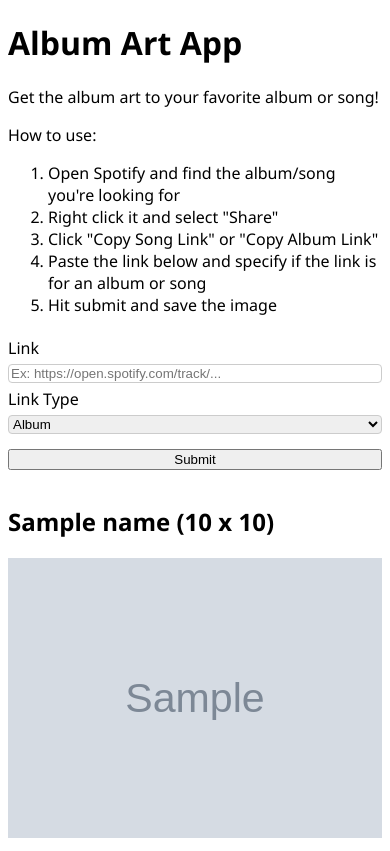
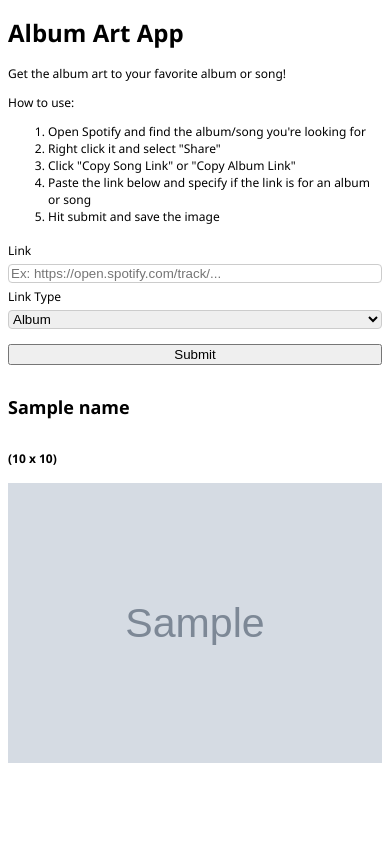
Before and after one commit to isaac-18/album-art-app, a Flask app: template templates/index.html in a window 390 px wide. After the commit the page ends 763 px from the top, so only its background shows below. Run offline with Flask 2, Linux system fonts and the light colour scheme; the template is opened without the code that fills it: most values are stand-ins (such as "Sample title", 1, 10 or a date in 2020); grey boxes marked "Sample" are stand-in pictures.

Commit message:
Made site a bit more responsive

```diff
--- a/app.py
+++ b/app.py
@@ -40,7 +40,6 @@ def data():
             errorCode = 'Error: Invalid link and/or link type. Please double check and try again.'
             return render_template('index.html', errorCode = errorCode)
 
-        # return render_template('index.html', name = name, image_url = image_url)
         return render_template('index.html', name = name, images = images)
 
 if __name__ == "__main__":
--- a/static/css/style.css
+++ b/static/css/style.css
@@ -4,6 +4,7 @@
 
 body {
   font-family: 'Segoe UI', Tahoma, Geneva, Verdana, sans-serif;
+  font-size: 100%;
 }
 
 form {
@@ -31,7 +32,6 @@ textarea {
   border-radius: 4px;
 }
 
-
 input[type=submit] {
   margin: 15px 0;
 }
@@ -40,3 +40,24 @@ img {
   max-width: 100%;
   height: auto;
 }
+
+.image-grid-container {
+  display: grid;
+  grid-template-columns: auto auto auto;
+  grid-column-gap: 50px;
+  justify-content: start;
+}
+
+
+@media only screen and (max-width: 768px) {
+  body {
+    font-size: 75%;
+  }
+
+  .image-grid-container {
+    display: grid;
+    grid-template-columns: auto;
+    grid-column-gap: 25px;
+    justify-content: start;
+  }
+}
--- a/templates/index.html
+++ b/templates/index.html
@@ -21,7 +21,7 @@
         <li>Hit submit and save the image</li>
     </ol>
 
-    <div>
+    <div class="form-grid-container">
         <form action="/data/" method="POST">
             <!-- <input type="radio" name="link_type" value="album" id="album" checked>
         <label for="album">Album</label>
@@ -44,10 +44,16 @@
 
     <h2>{{errorCode}}</h2>
 
-    {% for image in images %}
-    <h2>{{name}} ({{image['height']}} x {{image['width']}})</h2>
-    <img src="{{image['url']}}" alt="{{name}}">
-    {% endfor %}
+    <h2>{{name}}</h2>
+    <div class="image-grid-container">
+        {% for image in images %}
+        <!-- <h2>{{name}} ({{image['height']}} x {{image['width']}})</h2> -->
+        <div>
+            <h4>({{image['height']}} x {{image['width']}})</h4>
+            <img src="{{image['url']}}" alt="{{name}}">
+        </div>
+        {% endfor %}
+    </div>
 </body>
 
 </html>
```
